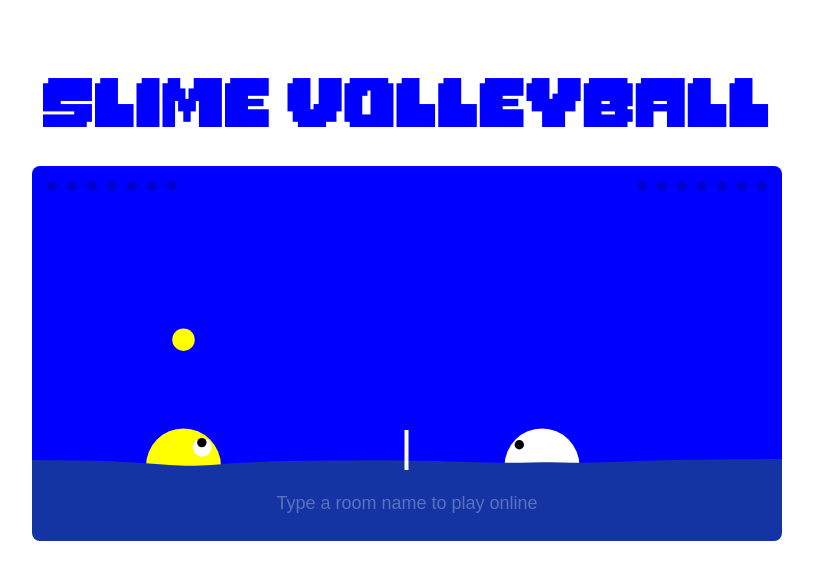
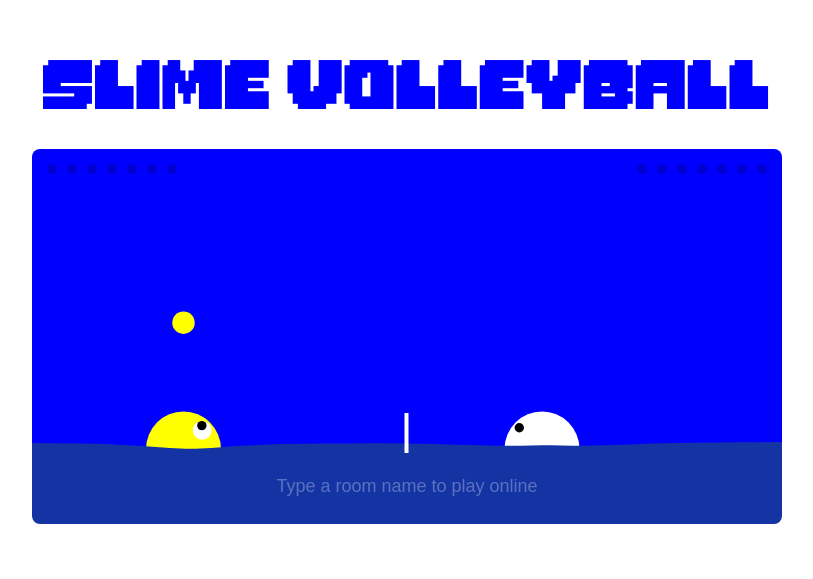
Before and after one commit to iamjohnmills/slimevolleyball, a website: page static/index.html in a window 1280 px wide. Shown: the part 107-686 px from the top of the page, without its empty margins (233-1046 px from the left). Drawn offline with nearby package versions, Linux system fonts and the light colour scheme; no server answers; files whose address does not match are found by name.

Commit message:
cool new design and npm fixes

```diff
--- a/static/index.html
+++ b/static/index.html
@@ -7,7 +7,7 @@
   body > div { display: flex; justify-content: center; align-items: center; height: 100%;}
   .container { position: relative; min-width: 750px; padding: 30px 0; }
   .canvas-container { position: relative; }
-  h1 { font-family: MonsterFriendFore; text-align: center; font-size: 52px; color: Blue }
+  h1 { font-family: MonsterFriendFore; text-align: center; margin-top: 0; font-size: 52px; color: Blue }
   canvas { width: 100%; border-radius: 8px; }
   .hide { display: none !important; }
   #menu-bottom { display: flex; align-items: center; position: absolute; top: 80%; left: 0; right: 0; bottom: 0; }
```
